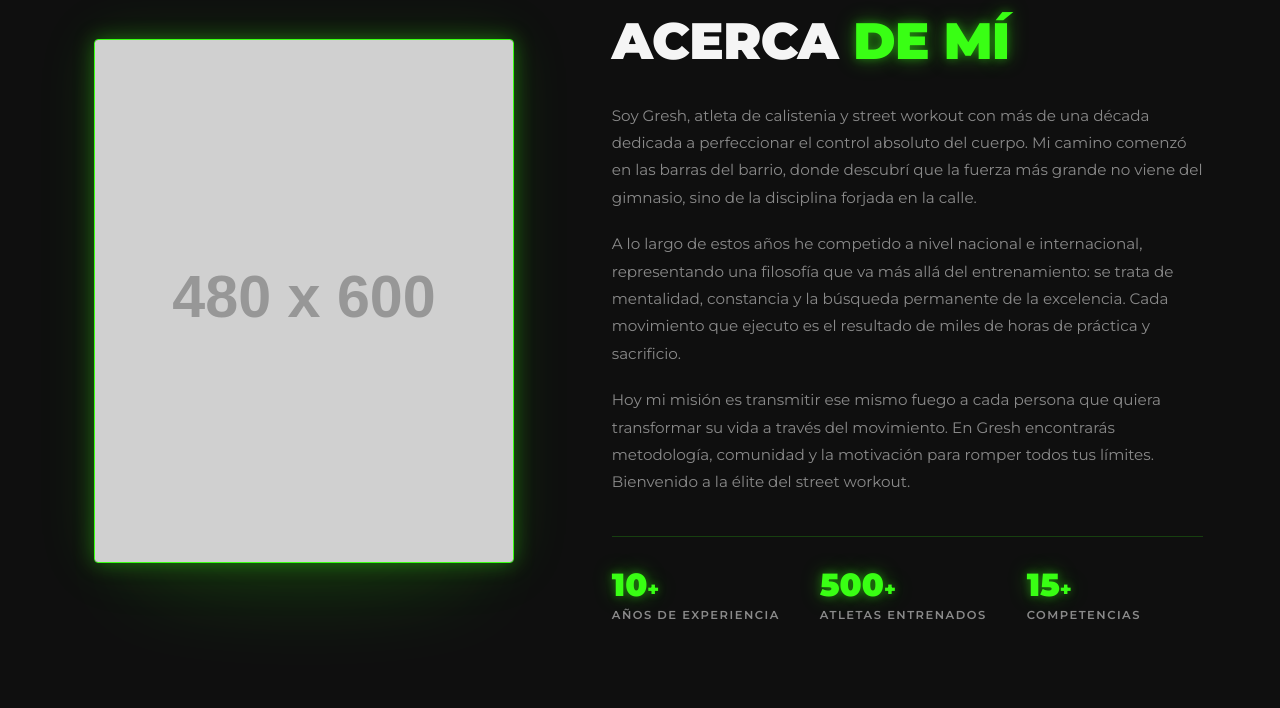
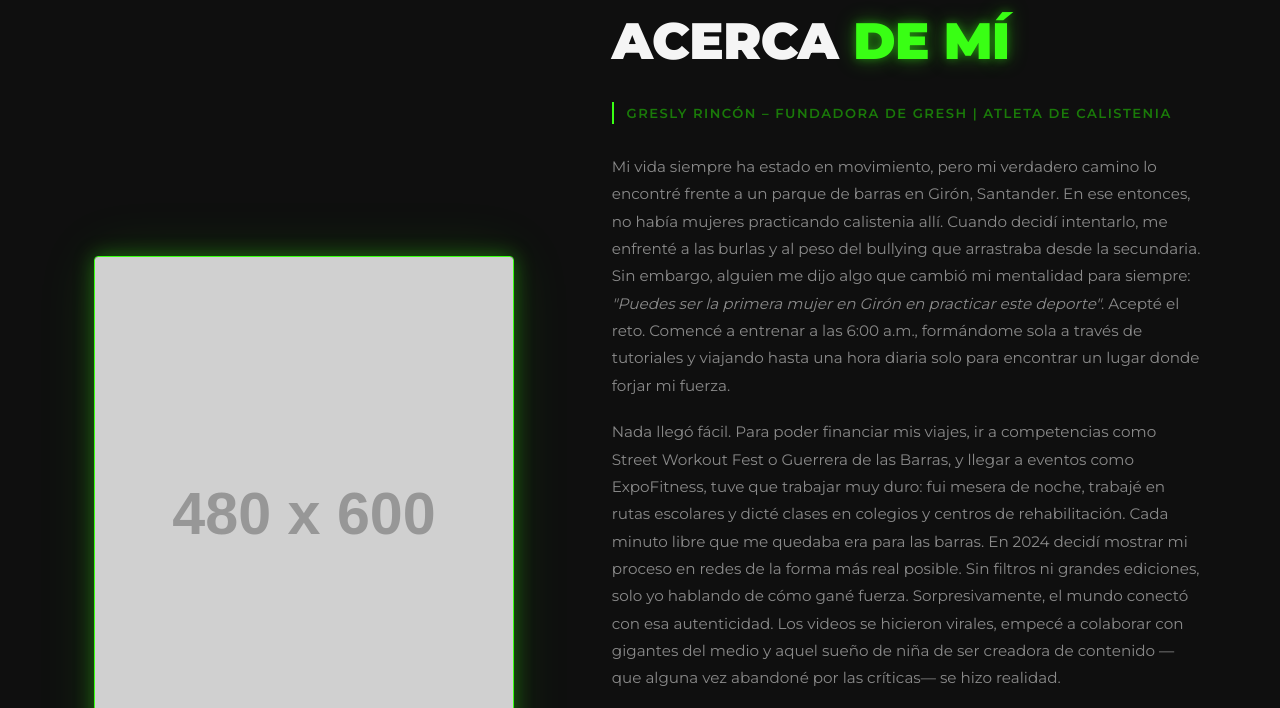
Before and after one commit to breynerdudlier77riveros-cmyk/gresh-web, a plain HTML site: page index.html in a window 1280 px wide. Shown: the part 920-1628 px from the top of the page. Drawn offline with Linux system fonts and the light colour scheme; placeholder pictures from the web are drawn by us.

Commit message:
feat: Agregada biografia oficial de Gresly a la seccion Acerca de mi

```diff
--- a/index.html
+++ b/index.html
@@ -49,15 +49,16 @@
       <div class="about-text">
         <span class="section-label">// Mi historia</span>
         <h2 class="about-title">Acerca <span class="accent">de mí</span></h2>
+        <p class="about-subtitle">Gresly Rincón &ndash; Fundadora de GRESH | Atleta de Calistenia</p>
 
         <p class="about-bio">
-          Soy Gresh, atleta de calistenia y street workout con más de una década dedicada a perfeccionar el control absoluto del cuerpo. Mi camino comenzó en las barras del barrio, donde descubrí que la fuerza más grande no viene del gimnasio, sino de la disciplina forjada en la calle.
+          Mi vida siempre ha estado en movimiento, pero mi verdadero camino lo encontré frente a un parque de barras en Girón, Santander. En ese entonces, no había mujeres practicando calistenia allí. Cuando decidí intentarlo, me enfrenté a las burlas y al peso del bullying que arrastraba desde la secundaria. Sin embargo, alguien me dijo algo que cambió mi mentalidad para siempre: <em>"Puedes ser la primera mujer en Girón en practicar este deporte"</em>. Acepté el reto. Comencé a entrenar a las 6:00 a.m., formándome sola a través de tutoriales y viajando hasta una hora diaria solo para encontrar un lugar donde forjar mi fuerza.
         </p>
         <p class="about-bio">
-          A lo largo de estos años he competido a nivel nacional e internacional, representando una filosofía que va más allá del entrenamiento: se trata de mentalidad, constancia y la búsqueda permanente de la excelencia. Cada movimiento que ejecuto es el resultado de miles de horas de práctica y sacrificio.
+          Nada llegó fácil. Para poder financiar mis viajes, ir a competencias como Street Workout Fest o Guerrera de las Barras, y llegar a eventos como ExpoFitness, tuve que trabajar muy duro: fui mesera de noche, trabajé en rutas escolares y dicté clases en colegios y centros de rehabilitación. Cada minuto libre que me quedaba era para las barras. En 2024 decidí mostrar mi proceso en redes de la forma más real posible. Sin filtros ni grandes ediciones, solo yo hablando de cómo gané fuerza. Sorpresivamente, el mundo conectó con esa autenticidad. Los videos se hicieron virales, empecé a colaborar con gigantes del medio y aquel sueño de niña de ser creadora de contenido —que alguna vez abandoné por las críticas— se hizo realidad.
         </p>
         <p class="about-bio">
-          Hoy mi misión es transmitir ese mismo fuego a cada persona que quiera transformar su vida a través del movimiento. En Gresh encontrarás metodología, comunidad y la motivación para romper todos tus límites. Bienvenido a la élite del street workout.
+          El deporte de alto rendimiento no es solo físico. He enfrentado batallas silenciosas con mi salud mental; es un tema del que pocos hablan, pero que impacta profundamente nuestro rendimiento y emociones. A pesar de las caídas, nunca dejé de entrenar. Hoy me encuentro en Villavicencio, buscando nuevos retos y expandiendo mi visión. A través de GRESH, mi mensaje para ti es claro: nunca dejes de ser tú mismo solo porque a alguien más le incomode. No te dejes hundir, pase lo que pase. Mi misión ahora es enseñar, impulsar la calistenia y dejar una huella en el mundo del Street Workout.
         </p>
 
         <div class="about-stats">
--- a/style.css
+++ b/style.css
@@ -292,6 +292,17 @@ body {
   margin-bottom: 2rem;
 }
 
+.about-subtitle {
+  font-size: 0.82rem;
+  font-weight: 600;
+  letter-spacing: 1.5px;
+  text-transform: uppercase;
+  color: var(--neon-dim);
+  margin-bottom: 1.8rem;
+  border-left: 2px solid var(--neon);
+  padding-left: 0.8rem;
+}
+
 .about-bio {
   color: var(--text-muted);
   font-size: 0.95rem;
```
